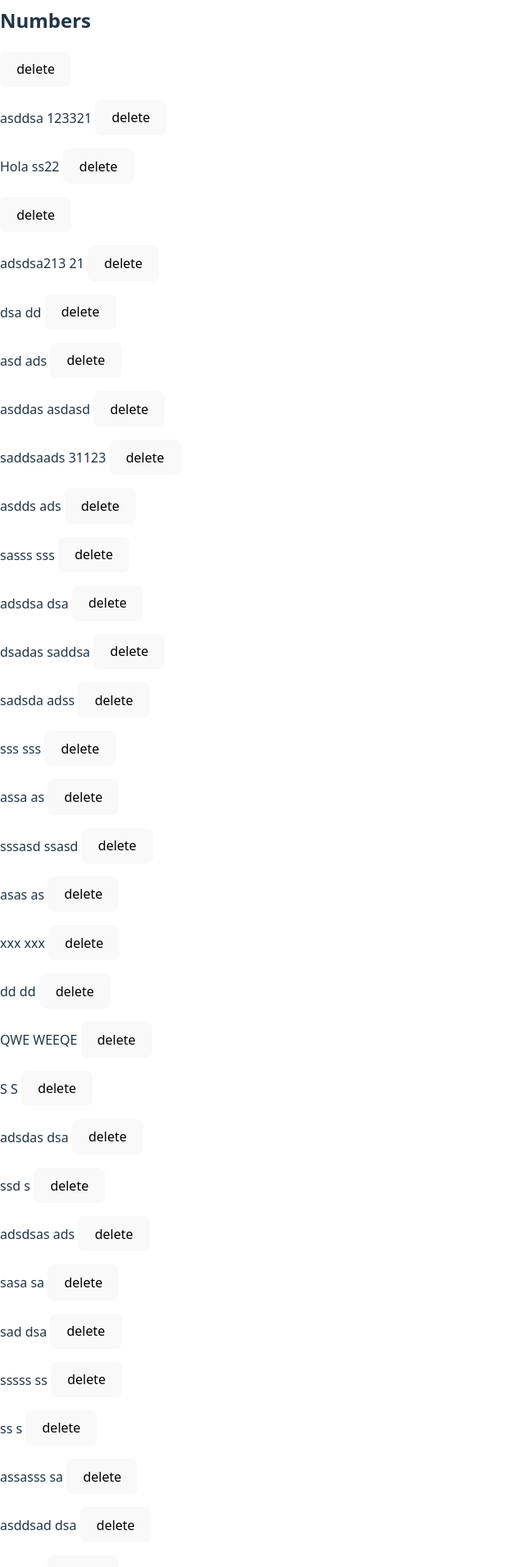
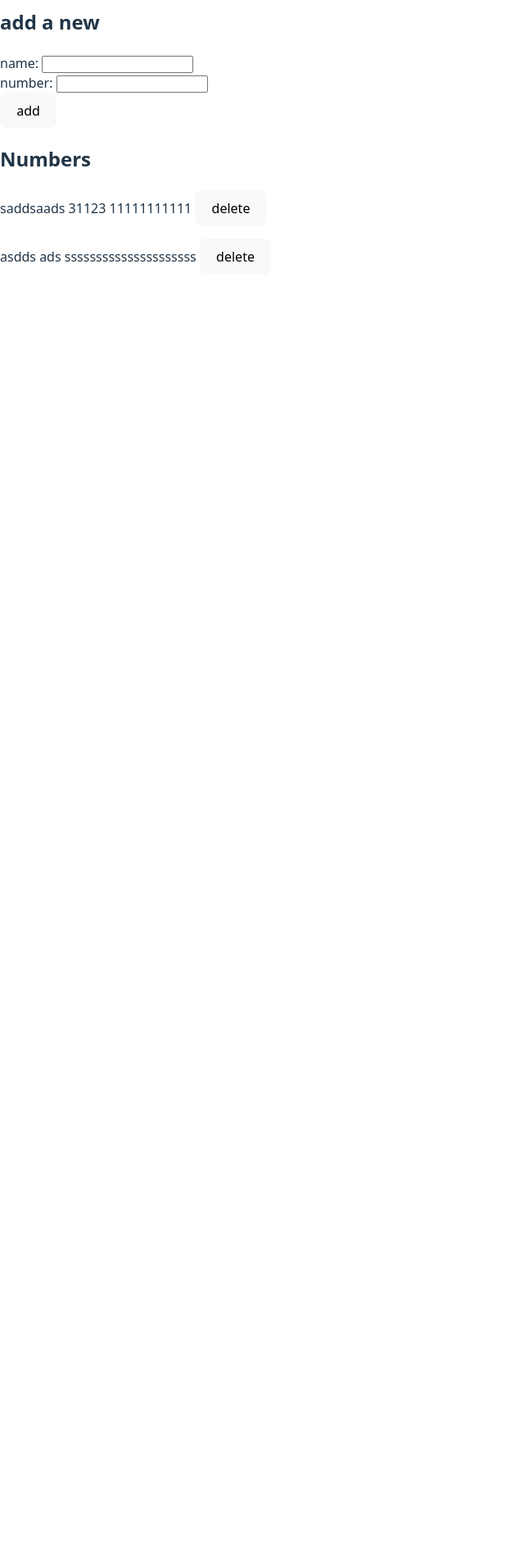
Before and after one commit to alejandrojmnzz/fullstackopen-part-2, a React (Vite) app in the folder part2/phonebook/: page / in a window 1280 px wide. Shown: the part 280-2191 px from the top of the page at 82% size, without its empty margins (0-640 px from the left). After the commit the page ends 800 px from the top, so only its background shows below. Built offline with nearby package versions, Linux system fonts and the light colour scheme; data requests are answered from the project's data file.

Commit message:
exercise 2.17

```diff
--- a/part2/phonebook/db.json
+++ b/part2/phonebook/db.json
@@ -1,177 +1,14 @@
 {
   "persons": [
     {
-      "id": "2"
+      "id": "71fb",
+      "name": "saddsaads 31123",
+      "number": "11111111111"
     },
     {
-      "name": "asddsa",
-      "number": "123321",
-      "id": "8e90"
-    },
-    {
-      "name": "Hola",
-      "number": "ss22",
-      "id": "e976"
-    },
-    {
-      "name": "",
-      "number": "",
-      "id": "5659"
-    },
-    {
-      "id": "1f86",
-      "name": "adsdsa213",
-      "number": "21"
-    },
-    {
-      "id": "92d8",
-      "name": "dsa",
-      "number": "dd"
-    },
-    {
-      "name": "asd",
-      "number": "ads",
-      "id": "0833"
-    },
-    {
-      "id": "ab8d",
-      "name": "asddas",
-      "number": "asdasd"
-    },
-    {
-      "id": "72d1",
-      "name": "saddsaads",
-      "number": "31123"
-    },
-    {
-      "id": "4892",
-      "name": "asdds",
-      "number": "ads"
-    },
-    {
-      "id": "3f23",
-      "name": "sasss",
-      "number": "sss"
-    },
-    {
-      "id": "d138",
-      "name": "adsdsa",
-      "number": "dsa"
-    },
-    {
-      "id": "8b54",
-      "name": "dsadas",
-      "number": "saddsa"
-    },
-    {
-      "id": "6730",
-      "name": "sadsda",
-      "number": "adss"
-    },
-    {
-      "id": "890c",
-      "name": "sss",
-      "number": "sss"
-    },
-    {
-      "id": "3d99",
-      "name": "assa",
-      "number": "as"
-    },
-    {
-      "id": "f70a",
-      "name": "sssasd",
-      "number": "ssasd"
-    },
-    {
-      "id": "eb64",
-      "name": "asas",
-      "number": "as"
-    },
-    {
-      "id": "c98a",
-      "name": "xxx",
-      "number": "xxx"
-    },
-    {
-      "id": "064e",
-      "name": "dd",
-      "number": "dd"
-    },
-    {
-      "id": "406b",
-      "name": "QWE",
-      "number": "WEEQE"
-    },
-    {
-      "id": "0840",
-      "name": "S",
-      "number": "S"
-    },
-    {
-      "id": "59c1",
-      "name": "adsdas",
-      "number": "dsa"
-    },
-    {
-      "id": "b0f4",
-      "name": "ssd",
-      "number": "s"
-    },
-    {
-      "id": "13d4",
-      "name": "adsdsas",
-      "number": "ads"
-    },
-    {
-      "id": "d9c5",
-      "name": "sasa",
-      "number": "sa"
-    },
-    {
-      "id": "08e7",
-      "name": "sad",
-      "number": "dsa"
-    },
-    {
-      "id": "2f29",
-      "name": "sssss",
-      "number": "ss"
-    },
-    {
-      "id": "8d11",
-      "name": "ss",
-      "number": "s"
-    },
-    {
-      "id": "fcd5",
-      "name": "assasss",
-      "number": "sa"
-    },
-    {
-      "id": "c080",
-      "name": "asddsad",
-      "number": "dsa"
-    },
-    {
-      "name": "ddd",
-      "number": "dd",
-      "id": "de2b"
-    },
-    {
-      "id": "187f",
-      "name": "ssss",
-      "number": "sss"
-    },
-    {
-      "id": "00b4",
-      "name": "sadads",
-      "number": "sadas"
-    },
-    {
-      "id": "0d81",
-      "name": "dassaddsa",
-      "number": "dsaadsdsa"
+      "id": "054b",
+      "name": "asdds ads",
+      "number": "sssssssssssssssssssss"
     }
   ]
 }
--- a/part2/phonebook/src/App.css
+++ b/part2/phonebook/src/App.css
@@ -1,4 +1,4 @@
-.notification {
+.success {
   color: green;
   background: lightgrey;
   font-size: 20px;
@@ -7,3 +7,13 @@
   padding: 10px;
   margin-bottom: 10px;
 }
+
+.error {
+  color: red;
+  background: lightgrey;
+  font-size: 20px;
+  border-style: solid;
+  border-radius: 5px;
+  padding: 10px;
+  margin-bottom: 10px;
+}
--- a/part2/phonebook/src/App.jsx
+++ b/part2/phonebook/src/App.jsx
@@ -3,7 +3,7 @@ import axios from 'axios'
 import personServices from '../src/services/persons'
 import './App.css'
 
-const FilterNames = ({onChange}) => {
+const FilterNames = ({ onChange }) => {
   return (
     <div>
       filter shown with <input onChange={onChange} />
@@ -12,7 +12,7 @@ const FilterNames = ({onChange}) => {
   )
 }
 
-const PersonForm = ({ handleSubmit, handleNameChange, handleNumberChange, newName, newNumber}) => {
+const PersonForm = ({ handleSubmit, handleNameChange, handleNumberChange, newName, newNumber }) => {
   return (
     <form onSubmit={handleSubmit}>
       <div>
@@ -51,14 +51,14 @@ const Persons = ({ persons, filter, handleDelete }) => {
   )
 }
 
-const Notification = ({ message }) => {
-  if (message === null) {
+const Notification = ({ notification }) => {
+  if (notification === null) {
     return null
   }
 
   return (
-    <div className="notification">
-      {message}
+    <div className={notification.type}>
+      {notification.message}
     </div>
   )
 }
@@ -90,13 +90,16 @@ const App = () => {
       const id = currentPerson.id
 
       personServices
-        .updateName(id, {name: newName, number: newNumber})
+        .updateName(id, { name: newName, number: newNumber })
         .then((updatedPerson) => {
           setPersons(persons.map((person) => person.id === id ? updatedPerson : person))
 
           setTimeout(() => {
             setNotification(
-            `Person succesfuflly updated`
+              {
+                message: `Person succesfuflly updated`,
+                type: 'success'
+              }
             )
           }, 1000)
 
@@ -104,11 +107,41 @@ const App = () => {
             .then(() => {
               setNotification(null)
             })
-
           setNewName('')
           setNewNumber('')
         })
-      return
+        .catch((error) => {
+          if (error.status == 404) {
+          setTimeout(() => {
+            setNotification(
+              {
+                message: 'Person not found',
+                type: 'error'
+              }
+            )
+          }, 1000)
+
+          new Promise(resolve => setTimeout(resolve, 5000))
+            .then(() => {
+              setNotification(null)
+            })
+          }
+          else {
+            setTimeout(() => {
+              setNotification(
+                {
+                  message: 'An error has ocurred',
+                  type: 'error'
+                }
+              )
+            }, 1000)
+
+            new Promise(resolve => setTimeout(resolve, 5000))
+              .then(() => {
+                setNotification(null)
+              })
+          }
+        })
 
     }
   }
@@ -128,7 +161,10 @@ const App = () => {
 
       setTimeout(() => {
         setNotification(
-            `Person succesfuflly added`
+          {
+            message: `Person succesfuflly added`,
+            type: 'success'
+          }
         )
       }, 1000)
 
@@ -173,12 +209,12 @@ const App = () => {
 return (
   <div>
     <h2>Phonebook</h2>
-      <FilterNames onChange={handleFilterChange}/>
+    <FilterNames onChange={handleFilterChange} />
     <h2>add a new</h2>
-      <PersonForm handleSubmit={handleSubmit} handleNameChange={handleNameChange} handleNumberChange={handleNumberChange} newName={newName} newNumber={newNumber}/>
-      <Notification message={notification}/>
+    <PersonForm handleSubmit={handleSubmit} handleNameChange={handleNameChange} handleNumberChange={handleNumberChange} newName={newName} newNumber={newNumber} />
+    <Notification notification={notification} />
     <h2>Numbers</h2>
-      <Persons persons={persons} filter={filter} handleDelete={handleDelete}/>
+    <Persons persons={persons} filter={filter} handleDelete={handleDelete} />
 
   </div>
 )
--- a/part2/phonebook/src/services/persons.js
+++ b/part2/phonebook/src/services/persons.js
@@ -10,7 +10,6 @@ function deletePerson(id) {
 }
 
 function updateName(id, newNote) {
-    console.log(newNote)
     return axios.put(`${baseUrl}/${id}`, newNote).then((response) => response.data)
 }
 
```
Lines whose indentation alone changed are shown as unchanged.
